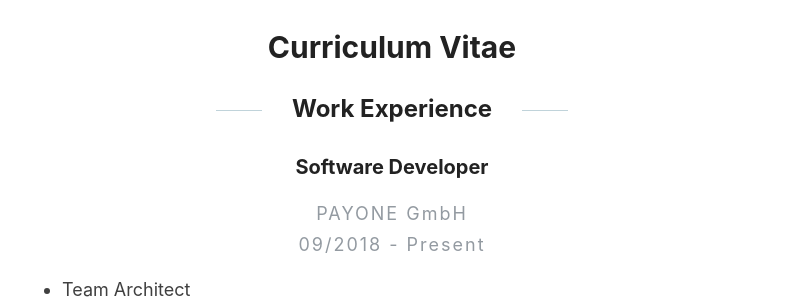
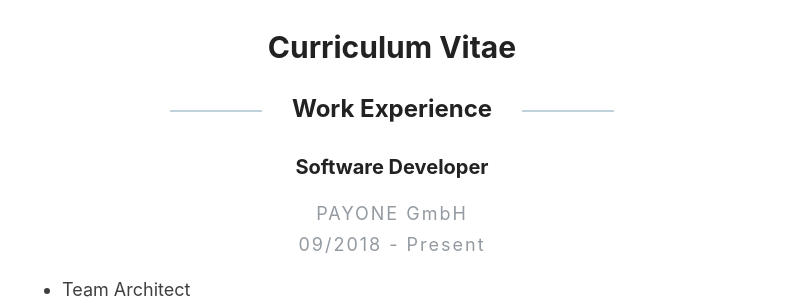
Before and after one commit to swagar/my-reverie, a Jekyll site: the page built from _pages/cv.md, in a window 1280 px wide. Shown: the part 165-465 px from the top of the page, without its empty margins (248-1051 px from the left). Built offline with Jekyll 4.4.1, drawn with Linux system fonts in a browser that asks for light colours.

Commit message:
work on cv

```diff
--- a/assets/style.scss
+++ b/assets/style.scss
@@ -117,8 +117,8 @@ h2 {
 	    content: "";
 	    display: inline-block;
 	    vertical-align: middle;
-	    width: 46px;
-	    height: 1px;
+	    width: 92px;
+	    height: 2px;
 	    background: rgb(192, 211, 218);
 	    margin: 0px 30px;
 	}
```
